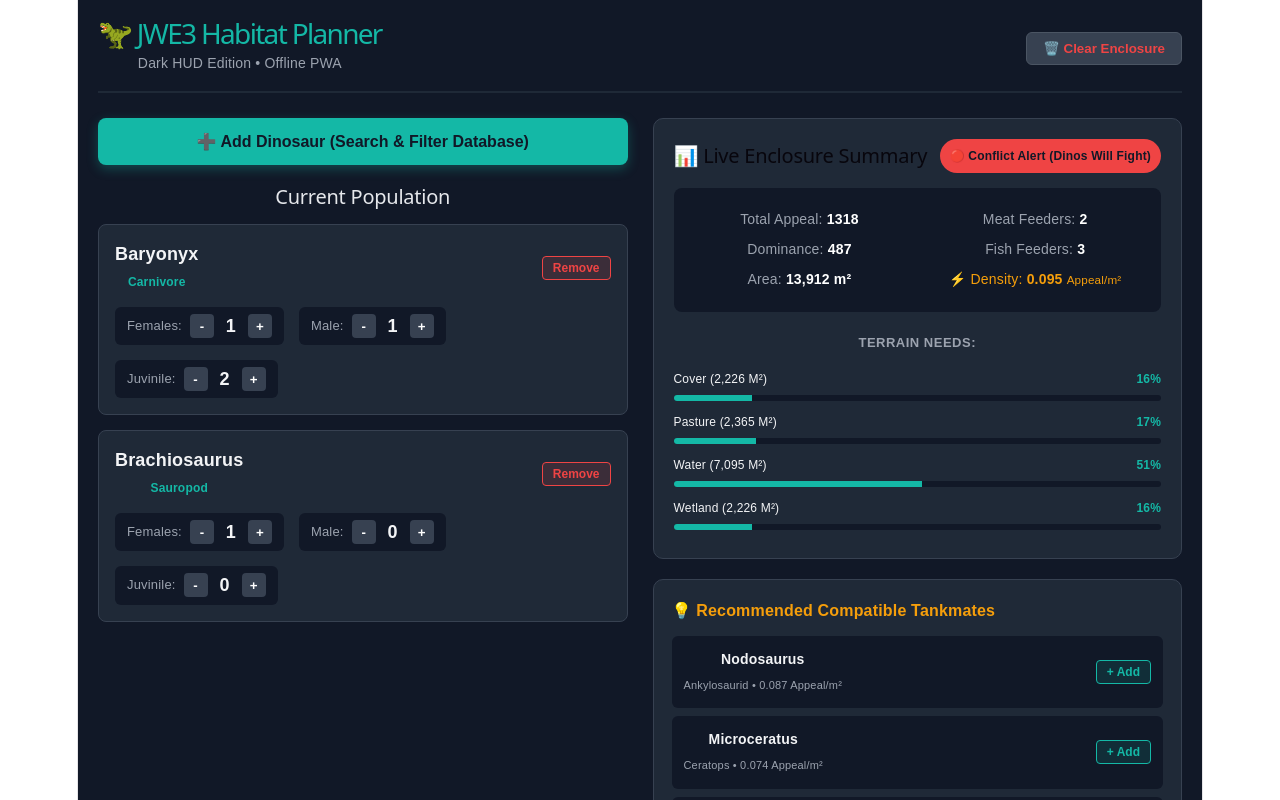
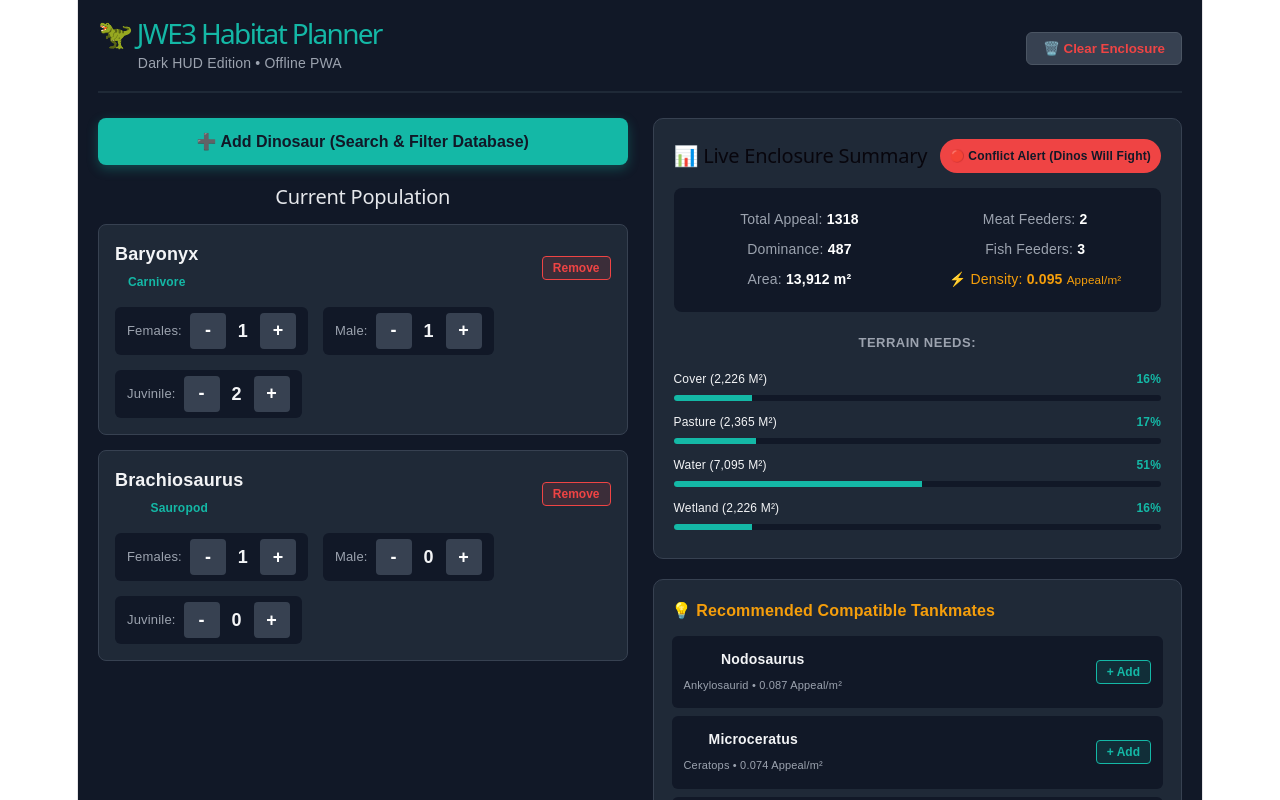
Before and after one commit to Bedolla233/JWECompanion, a React (Vite) app: page / in a window 1280 px wide. Shown: the top 800 px of the page. Built offline with nearby package versions, Linux system fonts and the light colour scheme.

Commit message:
Update IOS View

```diff
--- a/src/App.tsx
+++ b/src/App.tsx
@@ -96,6 +96,26 @@
         padding: '20px',
       }}
     >
+
+      <style>{`
+        .app-grid {
+          display: grid;
+          grid-template-columns: 1fr 340px;
+          gap: 25px;
+          align-items: start;
+        }
+        @media (max-width: 850px) {
+          .app-grid {
+            display: flex;
+            flex-direction: column-reverse;
+          }
+          .dashboard-col {
+            position: static !important;
+            margin-bottom: 20px;
+          }
+        }
+      `}</style>
+
       <div style={{ maxWidth: '1200px', margin: '0 auto' }}>
         {/* HEADER */}
         <header
@@ -431,7 +451,7 @@
           </div>
 
           {/* RIGHT COLUMN: STICKY DASHBOARD & RECOMMENDER */}
-          <div style={{ position: 'sticky', top: '20px' }}>
+          <div className="dashboard-col" style={{ position: 'sticky', top: '20px' }}>
             {/* Live Summary Card */}
             <div
               style={{
@@ -865,8 +885,9 @@
   color: '#fff',
   border: 'none',
   borderRadius: '4px',
-  width: '24px',
-  height: '24px',
+  width: '36px',
+  height: '36px',
+  fontSize: '18px',
   fontWeight: 'bold',
   cursor: 'pointer',
   display: 'inline-flex',
```
